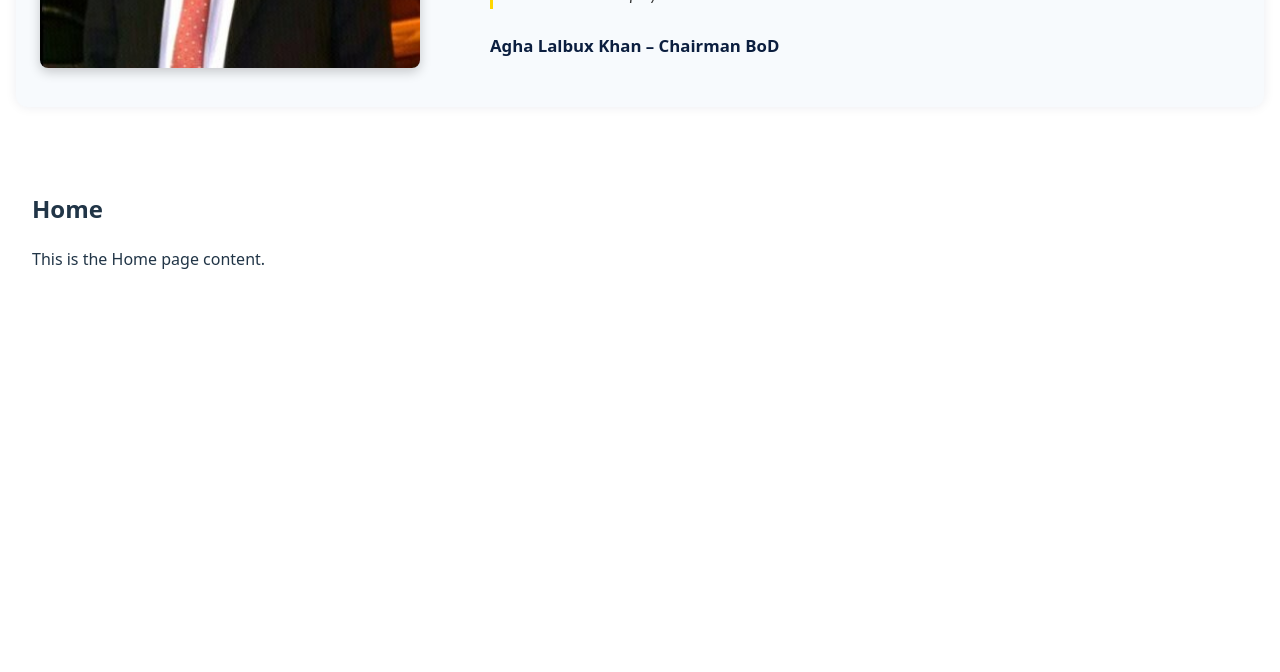
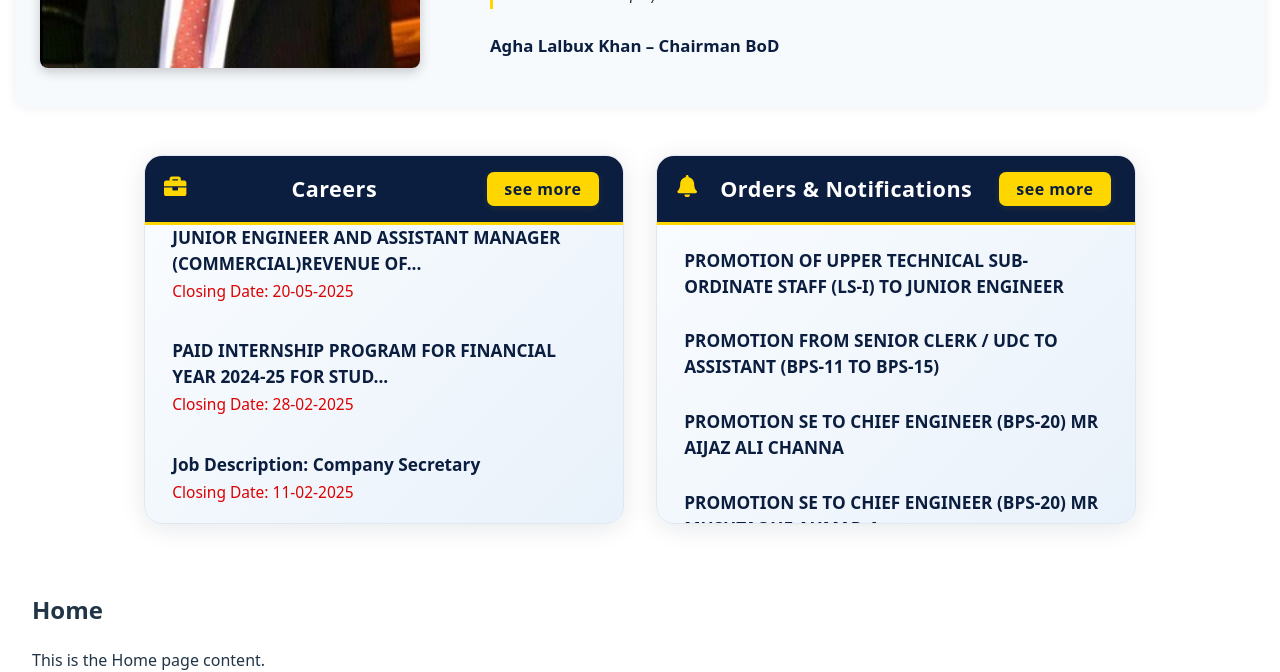
Before and after one commit to KashishTheCoder/Sepco, a React (Vite) app: page / in a window 1280 px wide. Shown: the part 1460-2132 px from the top of the page. Built offline with nearby package versions, Linux system fonts and the light colour scheme.

Commit message:
Created InfoCardSimple and HomePageCard

```diff
--- a/src/App.jsx
+++ b/src/App.jsx
@@ -6,6 +6,7 @@ import Footer from './components/Footer';
 import Slider from './components/Slider';
 import ChairmanMessage from './components/ChairmanMessage';
 import InfoCardsSection from './components/InfoCardsSection';
+import HomePageCards from './components/HomePageCards';
 
 
 // Reusable page component
@@ -33,6 +34,7 @@ function App() {
       <Slider />
       <InfoCardsSection/>
       <ChairmanMessage />
+      <HomePageCards />
 
       {/* Page content */}
       <Routes>
--- /dev/null
+++ b/src/Components/HomePageCards.jsx
@@ -0,0 +1,49 @@
+import InfoCardSimple from './InfoCardSimple';
+import { FaBriefcase, FaBell } from "react-icons/fa";
+
+const careersData = [
+    { title: "C-LEVEL JOBS", date: "Closing Date: 11-06-2025", image: "/assets/clevel_jobs.jpeg" },
+    { title: "JUNIOR ENGINEER AND ASSISTANT MANAGER (COMMERCIAL)REVENUE OF...", date: "Closing Date: 20-05-2025" },
+    { title: "PAID INTERNSHIP PROGRAM FOR FINANCIAL YEAR 2024-25 FOR STUD...", date: "Closing Date: 28-02-2025" },
+    { title: "Job Description: Company Secretary", date: "Closing Date: 11-02-2025" },
+    { title: "Job Description: Chief Legal Officer (CLO)", date: "Closing Date: 11-02-2025" }
+  ];
+
+  const ordersData = [
+    { title: "SCRAP TENDER # 339/2024" },
+    { title: "PROMOTION OF UPPER TECHNICAL SUB-ORDINATE STAFF (LS-I) TO JUNIOR ENGINEER" },
+    { title: "PROMOTION FROM SENIOR CLERK / UDC TO ASSISTANT (BPS-11 TO BPS-15)" },
+    { title: "PROMOTION SE TO CHIEF ENGINEER (BPS-20) MR AIJAZ ALI CHANNA" },
+    { title: "PROMOTION SE TO CHIEF ENGINEER (BPS-20) MR MUSHTAQUE AHMAD A..." }
+  ];
+
+  <InfoCardSimple
+    title="Careers"
+    seeMoreLink="/careers"
+    items={careersData}
+    highlightIndex={0}
+    icon={<FaBriefcase />}
+  />
+
+function HomePageCards() {
+  return (
+    <div style={{ display: 'flex', gap: '2rem', justifyContent: 'center', flexWrap: 'wrap' }}>
+      <InfoCardSimple
+        title="Careers"
+        seeMoreLink="/careers"
+        items={careersData}
+        highlightIndex={0}
+        icon={<FaBriefcase />}
+      />
+      <InfoCardSimple
+        title="Orders & Notifications"
+        seeMoreLink="/orders"
+        items={ordersData}
+        highlightIndex={0}
+        icon={<FaBell />}
+      />
+    </div>
+  );
+}
+
+export default HomePageCards;
--- /dev/null
+++ b/src/Components/InfoCardSimple.css
@@ -0,0 +1,133 @@
+.info-card-simple {
+    background: linear-gradient(135deg, #fafdff 0%, #e9f1fa 100%);
+    border-radius: 18px;
+    box-shadow: 0 4px 24px rgba(11,30,63,0.10);
+    min-width: 320px;
+    max-width: 400px;
+    margin: 1rem 0;
+    display: flex;
+    flex-direction: column;
+    overflow: hidden;
+    border: 1.5px solid #e0e7ef;
+    position: relative;
+  }
+
+  .info-card-simple.wide {
+    min-width: 320px;
+    max-width: 480px;
+    width: 100%;
+    box-sizing: border-box;
+  }
+
+  .info-card-simple-header {
+    background: #0B1E3F;
+    color: #fff;
+    font-size: 1.35rem;
+    font-weight: 700;
+    padding: 1rem 1.5rem 1rem 1.2rem;
+    display: flex;
+    align-items: center;
+    justify-content: space-between;
+    border-bottom: 3px solid #FFD600;
+    letter-spacing: 0.5px;
+  }
+
+  .info-card-simple-header .info-card-simple-icon {
+    margin-right: 0.7rem;
+    font-size: 1.4rem;
+    color: #FFD600;
+  }
+
+  .info-card-simple-more {
+    background: #FFD600;
+    color: #0B1E3F;
+    border-radius: 7px;
+    padding: 0.3rem 1.1rem;
+    font-size: 1rem;
+    text-decoration: none;
+    font-weight: 700;
+    margin-left: 1rem;
+    transition: background 0.2s, color 0.2s;
+    border: none;
+    box-shadow: 0 2px 8px rgba(255,214,0,0.08);
+  }
+  .info-card-simple-more:hover {
+    background: #ffe066;
+    color: #0B1E3F;
+  }
+
+  .info-card-simple-body {
+    padding: 1.2rem 1.5rem;
+    min-height: 120px;
+    max-height: 260px;
+    overflow-y: auto;
+    overflow-x: hidden;
+    display: flex;
+    flex-direction: column;
+    justify-content: center;
+    word-break: break-word;
+  }
+
+  .info-card-simple-body ul {
+    list-style: none;
+    padding: 0;
+    margin: 0;
+    width: 100%;
+  }
+
+  .info-card-simple-title {
+    font-weight: 600;
+    color: #0B1E3F;
+    font-size: 1.08rem;
+    margin-bottom: 0.1rem;
+    white-space: normal;
+    overflow: visible;
+    text-overflow: unset;
+    transition: color 0.2s;
+    cursor: pointer;
+    text-decoration: none;
+  }
+
+  .info-card-simple-body li {
+    margin-bottom: 0.7rem;
+    cursor: pointer;
+    transition: background 0.2s;
+    border-radius: 7px;
+    padding: 0.5rem 0.7rem 0.5rem 0.2rem;
+    display: flex;
+    align-items: center;
+  }
+  .info-card-simple-body li:hover {
+    background: #FFF9E1;
+  }
+  .info-card-simple-body li:hover .info-card-simple-title {
+    color: #FFD600;
+  }
+
+  .info-card-simple-date {
+    color: #d00;
+    font-size: 0.97rem;
+    margin: 0.2rem 0 0.5rem 0;
+    font-weight: 500;
+  }
+
+  .info-card-simple-highlight {
+    background: #f5f8ff;
+    border-radius: 7px;
+    padding: 0.5rem 0.7rem 0.5rem 0.2rem;
+    margin-bottom: 0.7rem;
+    color: #0B1E3F;
+    font-size: 1.1rem;
+  }
+
+  @media (max-width: 900px) {
+    .info-card-simple,
+    .info-card-simple.wide {
+      min-width: 90vw;
+      max-width: 100vw;
+      width: 100%;
+    }
+    .info-card-simple-body {
+      padding: 1rem 0.7rem;
+    }
+  }
--- /dev/null
+++ b/src/Components/InfoCardSimple.jsx
@@ -0,0 +1,81 @@
+import { FaBriefcase, FaBell } from "react-icons/fa";
+import "./InfoCardSimple.css";
+
+const careersData = [
+  { title: "C-LEVEL JOBS", date: "Closing Date: 11-06-2025", image: "/assets/clevel_jobs.jpeg" },
+  { title: "JUNIOR ENGINEER AND ASSISTANT MANAGER (COMMERCIAL)REVENUE OF...", date: "Closing Date: 20-05-2025" },
+  { title: "PAID INTERNSHIP PROGRAM FOR FINANCIAL YEAR 2024-25 FOR STUD...", date: "Closing Date: 28-02-2025" },
+  { title: "Job Description: Company Secretary", date: "Closing Date: 11-02-2025" },
+  { title: "Job Description: Chief Legal Officer (CLO)", date: "Closing Date: 11-02-2025" }
+];
+
+const ordersData = [
+  { title: "SCRAP TENDER # 339/2024" },
+  { title: "PROMOTION OF UPPER TECHNICAL SUB-ORDINATE STAFF (LS-I) TO JUNIOR ENGINEER" },
+  { title: "PROMOTION FROM SENIOR CLERK / UDC TO ASSISTANT (BPS-11 TO BPS-15)" },
+  { title: "PROMOTION SE TO CHIEF ENGINEER (BPS-20) MR AIJAZ ALI CHANNA" },
+  { title: "PROMOTION SE TO CHIEF ENGINEER (BPS-20) MR MUSHTAQUE AHMAD A..." }
+];
+
+const InfoCardSimple = ({ title, seeMoreLink, items, highlightIndex = 0, icon }) => (
+  <div className="info-card-simple wide">
+    <div className="info-card-simple-header">
+      {icon && <span className="info-card-simple-icon">{icon}</span>}
+      <span>{title}</span>
+      <a href={seeMoreLink} className="info-card-simple-more">see more</a>
+    </div>
+    <div className="info-card-simple-body" style={items.length < 3 ? {justifyContent: 'center'} : {}}>
+      <ul>
+        {items.map((item, idx) => (
+          <li
+            key={idx}
+            className={idx === highlightIndex ? "info-card-simple-highlight" : ""}
+            title={item.title}
+          >
+            <div>
+              {item.image ? (
+                <a
+                  href={item.image}
+                  target="_blank"
+                  rel="noopener noreferrer"
+                  download
+                  className="info-card-simple-title"
+                >
+                  {item.title}
+                </a>
+              ) : (
+                <div className="info-card-simple-title">{item.title}</div>
+              )}
+              {item.date && (
+                <div className="info-card-simple-date">{item.date}</div>
+              )}
+            </div>
+          </li>
+        ))}
+      </ul>
+    </div>
+  </div>
+);
+
+export function HomePageCards() {
+  return (
+    <div style={{ display: 'flex', gap: '2.5rem', justifyContent: 'center', flexWrap: 'wrap' }}>
+      <InfoCardSimple
+        title="Careers"
+        seeMoreLink="/careers"
+        items={careersData}
+        highlightIndex={0}
+        icon={<FaBriefcase />}
+      />
+      <InfoCardSimple
+        title="Orders & Notifications"
+        seeMoreLink="/orders"
+        items={ordersData}
+        highlightIndex={0}
+        icon={<FaBell />}
+      />
+    </div>
+  );
+}
+
+export default InfoCardSimple;
```
Also changed, not shown: src/assets/SEPCO_1748163577_c level jobs.jpeg (added).
